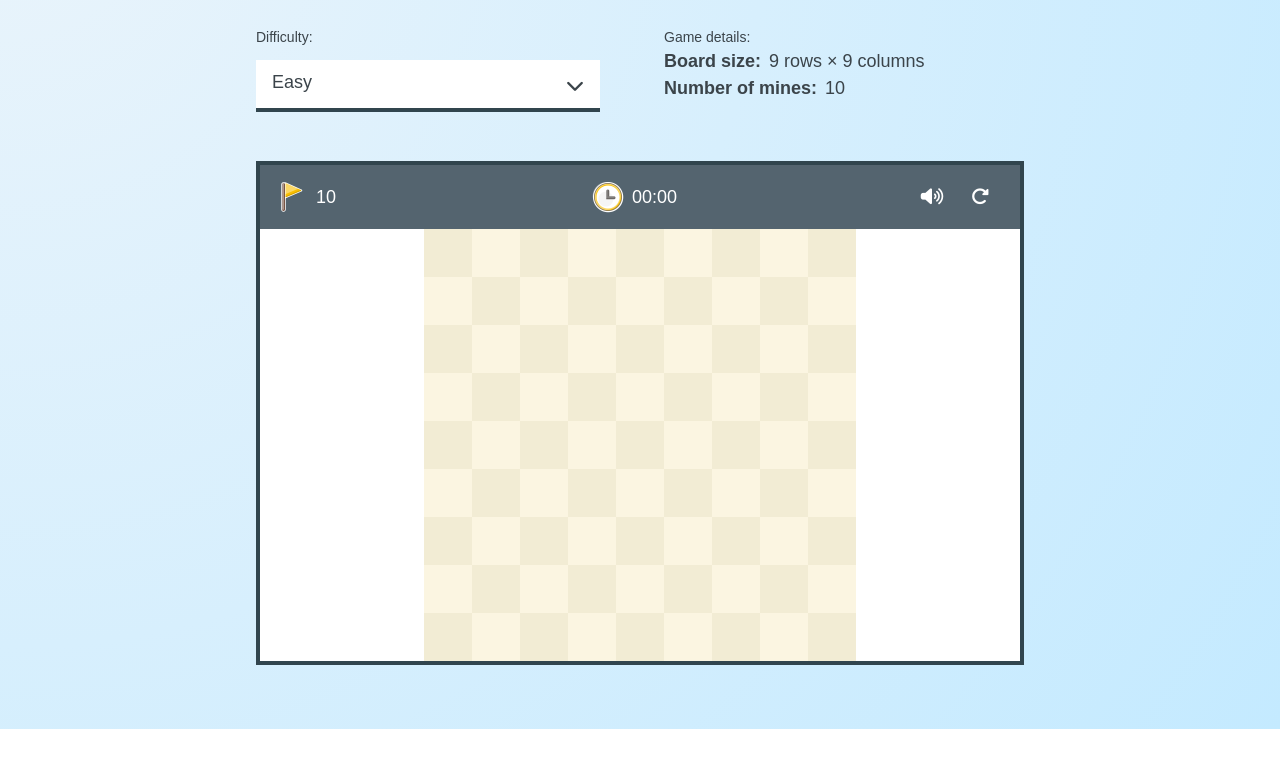
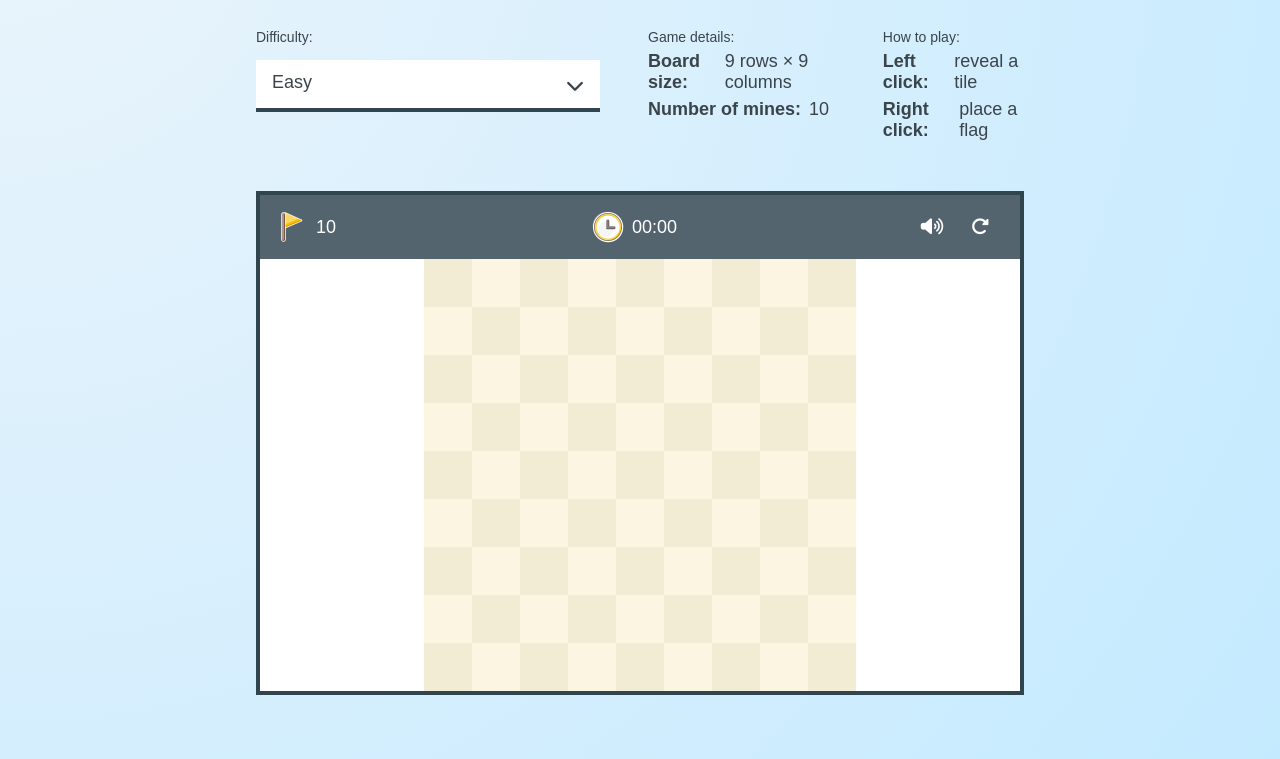
Before and after one commit to nathaniel-qin/minesweeper, a plain HTML site: page index.html in a window 1280 px wide. Shown: the part 122-881 px from the top of the page. Before the commit the page ends 851 px from the top, so only its background shows below. Drawn offline with Linux system fonts and the light colour scheme; a web font is replaced by a local one.

Commit message:
added how to play instructions

```diff
--- a/css/main.css
+++ b/css/main.css
@@ -72,6 +72,7 @@ i.fa-redo-alt {
 .config {
   display: flex;
   flex-direction: row;
+  justify-content: space-between;
   margin-bottom: 48px;
 }
 
@@ -155,7 +156,7 @@ i.fa-redo-alt {
 }
 
 .stats {
-  margin-left: 64px;
+  margin-left: 48px;
 }
 
 .stats-line {
--- a/index.html
+++ b/index.html
@@ -34,6 +34,17 @@
       <div class="stats-line">
         <p class="stats-label">Number of mines:</p>
         <p class="stats-value"><span id="numMines"></span></p>
+      </div>
+    </div>
+    <div class="stats">
+      <p class="label">How to play:</p>
+      <div class="stats-line">
+        <p class="stats-label">Left click:</p>
+        <p class="stats-value">reveal a tile</p>
+      </div>
+      <div class="stats-line">
+        <p class="stats-label">Right click:</p>
+        <p class="stats-value">place a flag</p>
       </div>
     </div>
   </div>
```
